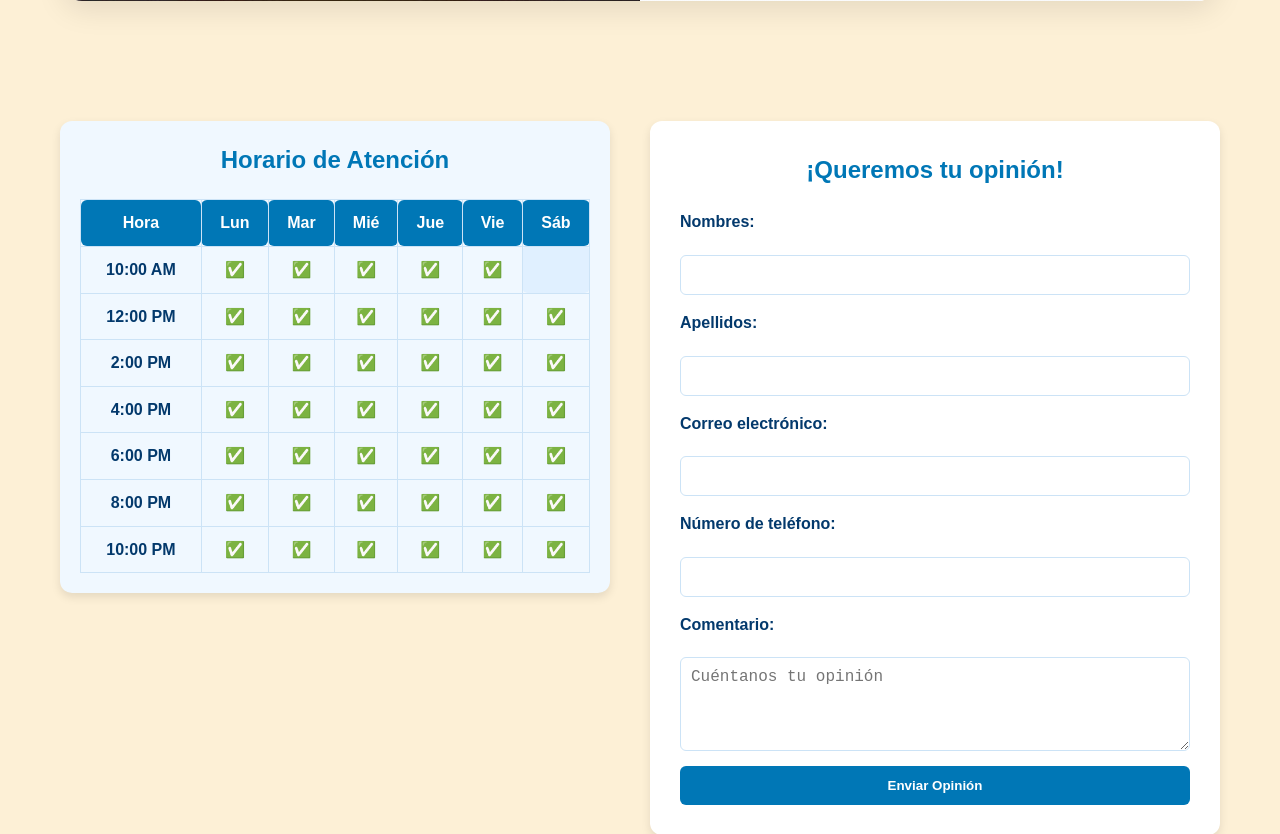
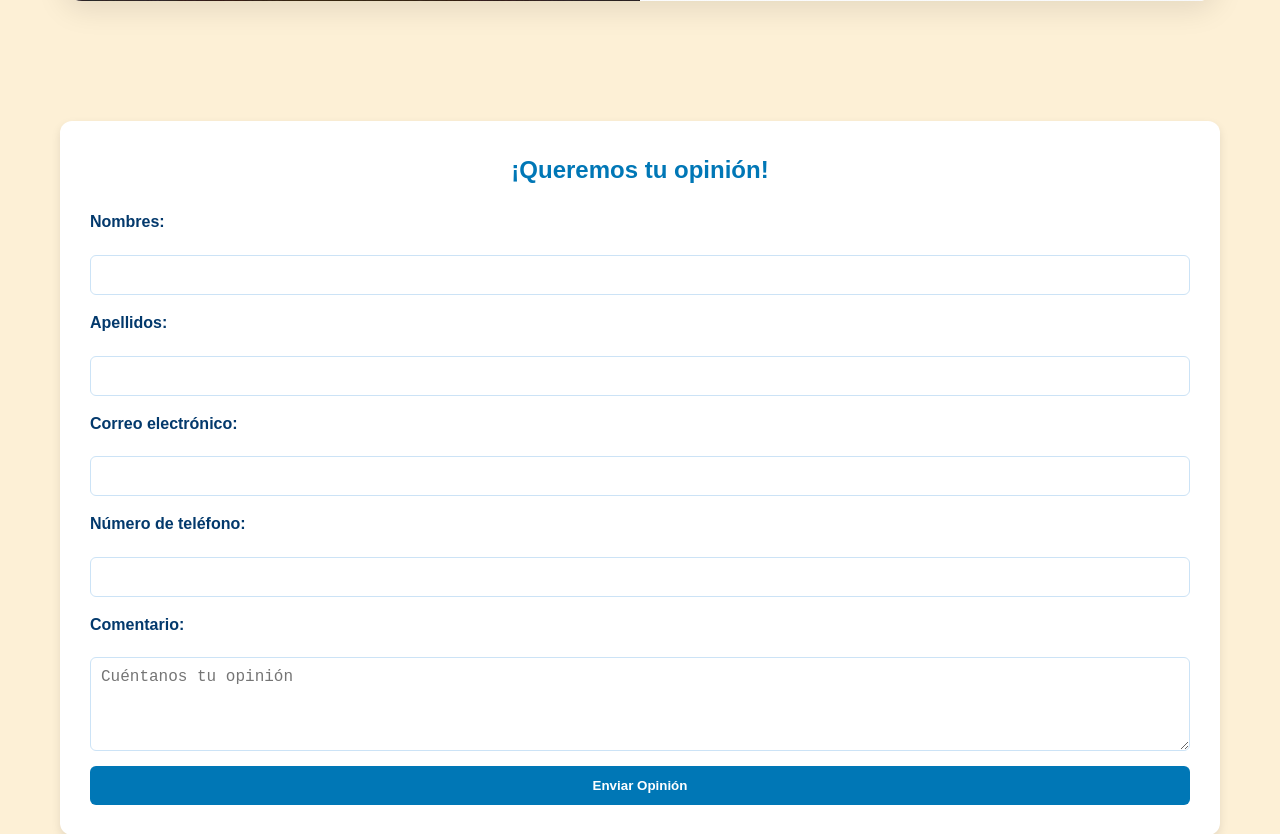
Before and after one commit to SuitBuy/cevicheria_web, a PHP site: page / in a window 1280 px wide. Shown: the part 2966-3800 px from the top of the page. Run offline with PHP 8.4, Linux system fonts and the light colour scheme; some libraries are stand-ins or nearby versions.

Commit message:
update carta.html, style.css and index.html

```diff
--- a/css/style.css
+++ b/css/style.css
@@ -16,7 +16,7 @@ header.header-fijo {
     display: flex;
     justify-content: space-between;
     align-items: center;
-    padding: 15px 40px;
+    padding: 15px 60px;
     width: 100%;
     position: fixed;
     top: 0;
@@ -45,7 +45,7 @@ header .logo img {
 
 header nav ul {
     display: flex;
-    gap: 100px;
+    gap: 50px;
     list-style: none;
 }
 
@@ -380,4 +380,5 @@ footer {
     .hero-logo {
         width: 240px;
     }
+
 }
--- a/index.html
+++ b/index.html
@@ -24,6 +24,7 @@
         <nav>
             <ul>
                 <li><a href="carta.html">Menú</a></li>
+                <li><a href="reserva.html">Reserva</a></li>
                 <li><a href="https://wa.me/51910872665" target="_blank">Contacto</a></li>
             </ul>
         </nav>
@@ -71,88 +72,6 @@
     </section>
 
     <section class="contenedor-horario-form">
-        <div class="horario-section">
-            <h2>Horario de Atención</h2>
-            <table class="calendar">
-                <thead>
-                    <tr>
-                        <th>Hora</th>
-                        <th>Lun</th>
-                        <th>Mar</th>
-                        <th>Mié</th>
-                        <th>Jue</th>
-                        <th>Vie</th>
-                        <th>Sáb</th>
-                    </tr>
-                </thead>
-                <tbody>
-                    <tr>
-                        <td>10:00 AM</td>
-                        <td>✅</td>
-                        <td>✅</td>
-                        <td>✅</td>
-                        <td>✅</td>
-                        <td>✅</td>
-                        <td></td>
-                    </tr>
-                    <tr>
-                        <td>12:00 PM</td>
-                        <td>✅</td>
-                        <td>✅</td>
-                        <td>✅</td>
-                        <td>✅</td>
-                        <td>✅</td>
-                        <td>✅</td>
-                    </tr>
-                    <tr>
-                        <td>2:00 PM</td>
-                        <td>✅</td>
-                        <td>✅</td>
-                        <td>✅</td>
-                        <td>✅</td>
-                        <td>✅</td>
-                        <td>✅</td>
-                    </tr>
-                    <tr>
-                        <td>4:00 PM</td>
-                        <td>✅</td>
-                        <td>✅</td>
-                        <td>✅</td>
-                        <td>✅</td>
-                        <td>✅</td>
-                        <td>✅</td>
-                    </tr>
-                    <tr>
-                        <td>6:00 PM</td>
-                        <td>✅</td>
-                        <td>✅</td>
-                        <td>✅</td>
-                        <td>✅</td>
-                        <td>✅</td>
-                        <td>✅</td>
-                    </tr>
-                    <tr>
-                        <td>8:00 PM</td>
-                        <td>✅</td>
-                        <td>✅</td>
-                        <td>✅</td>
-                        <td>✅</td>
-                        <td>✅</td>
-                        <td>✅</td>
-                    </tr>
-                    <tr>
-                        <td>10:00 PM</td>
-                        <td>✅</td>
-                        <td>✅</td>
-                        <td>✅</td>
-                        <td>✅</td>
-                        <td>✅</td>
-                        <td>✅</td>
-                    </tr>
-                </tbody>
-            </table>
-        </div>
-
         <div class="form-section-derecha">
             <h2>¡Queremos tu opinión!</h2>
             <form id="opinionForm">
```
Also changed, not shown: carta.html (+4 -3 lines), script.js (added).
